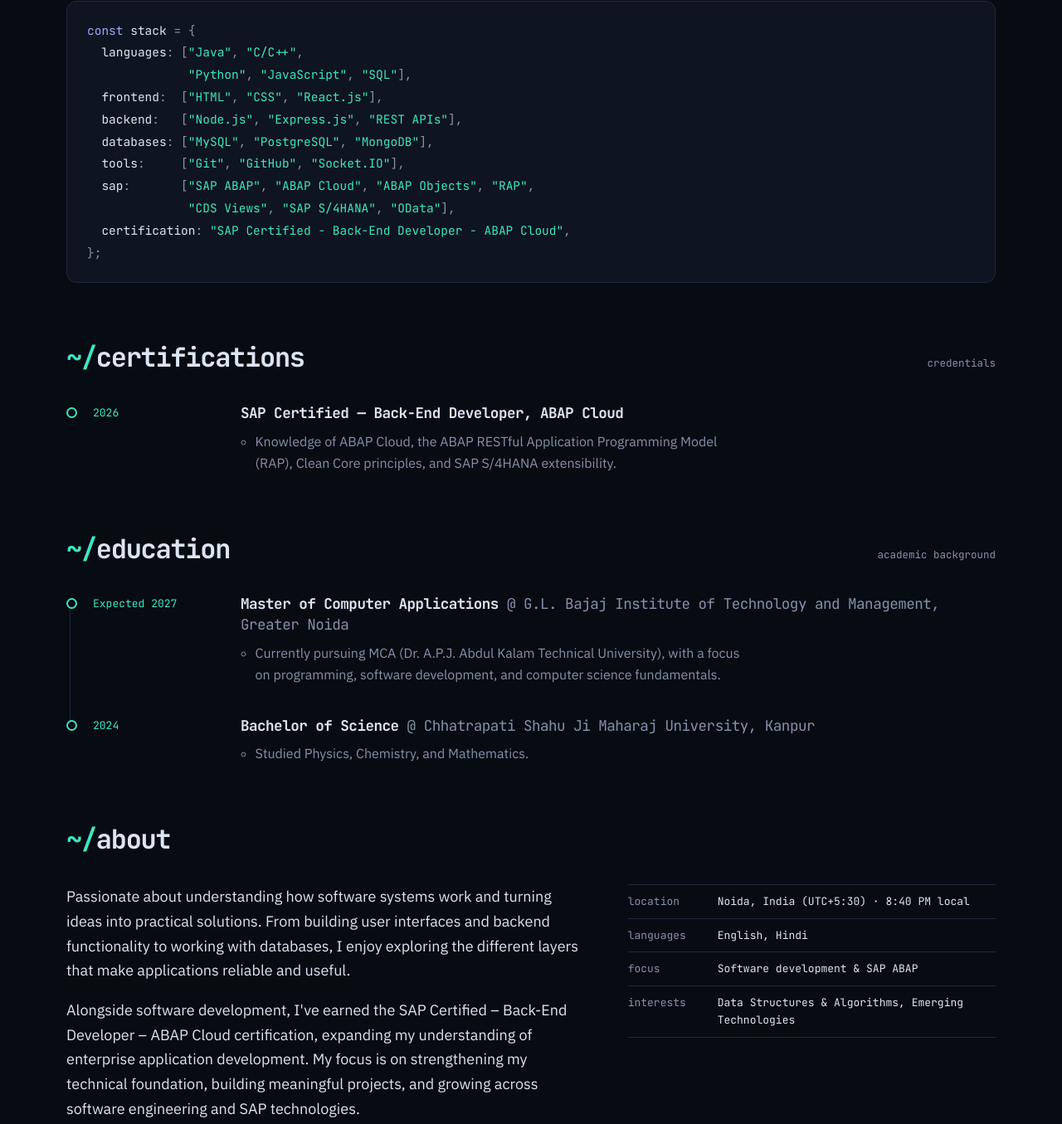
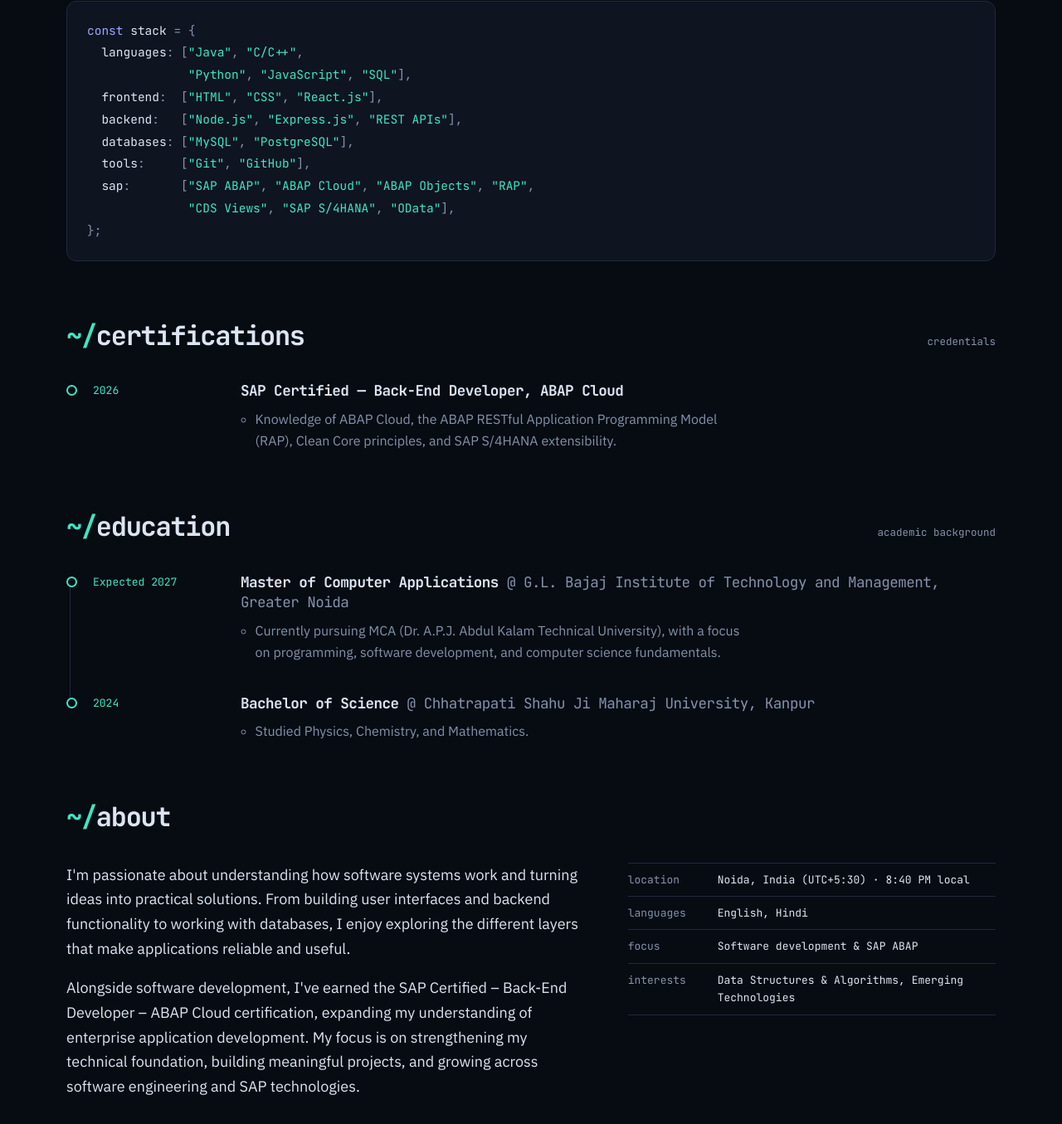
Before and after one commit to YashhMishraa/yash-portfolio, a plain HTML site: page index.html in a window 1280 px wide. Shown: the part 1323-2678 px from the top of the page at 83% size. Drawn offline with Linux system fonts and the light colour scheme.

Commit message:
Changes-2

```diff
--- a/index.html
+++ b/index.html
@@ -497,7 +497,7 @@ footer { display: flex; flex-wrap: wrap; justify-content: space-between; gap: 6p
       <div class="term" role="img" aria-label="Terminal window showing who I am and what I am working on">
         <div class="term-bar"><i></i><i></i><i></i><span>~/yashmishra — zsh</span></div>
 <pre><span class="p">$</span> <span class="c">whoami</span>
-<span class="me">Yash Mishra</span>,
+<span class="me">Yash Mishra</span>
 MCA student & software developer
 
 <span class="p">$</span> <span class="c">cat focus.txt</span>
@@ -563,11 +563,10 @@ MCA student & software developer
               <span class="s">"Python"</span>, <span class="s">"JavaScript"</span>, <span class="s">"SQL"</span>],
   <span class="n">frontend</span>:  [<span class="s">"HTML"</span>, <span class="s">"CSS"</span>, <span class="s">"React.js"</span>],
   <span class="n">backend</span>:   [<span class="s">"Node.js"</span>, <span class="s">"Express.js"</span>, <span class="s">"REST APIs"</span>],
-  <span class="n">databases</span>: [<span class="s">"MySQL"</span>, <span class="s">"PostgreSQL"</span>, <span class="s">"MongoDB"</span>],
-  <span class="n">tools</span>:     [<span class="s">"Git"</span>, <span class="s">"GitHub"</span>, <span class="s">"Socket.IO"</span>],
+  <span class="n">databases</span>: [<span class="s">"MySQL"</span>, <span class="s">"PostgreSQL"</span>],
+  <span class="n">tools</span>:     [<span class="s">"Git"</span>, <span class="s">"GitHub"</span>],
   <span class="n">sap</span>:       [<span class="s">"SAP ABAP"</span>, <span class="s">"ABAP Cloud"</span>, <span class="s">"ABAP Objects"</span>, <span class="s">"RAP"</span>,
               <span class="s">"CDS Views"</span>, <span class="s">"SAP S/4HANA"</span>, <span class="s">"OData"</span>],
-  <span class="n">certification</span>: <span class="s">"SAP Certified - Back-End Developer - ABAP Cloud"</span>,
 };</pre>
       </div>
     </section>
@@ -611,7 +610,7 @@ MCA student & software developer
       <div class="head"><h2><span>~/</span>about</h2></div>
       <div class="about">
         <div>
-          <p>Passionate about understanding how software systems work and turning ideas into practical solutions. From building user interfaces and backend functionality to working with databases, I enjoy exploring the different layers that make applications reliable and useful.</p>
+          <p>I'm passionate about understanding how software systems work and turning ideas into practical solutions. From building user interfaces and backend functionality to working with databases, I enjoy exploring the different layers that make applications reliable and useful.</p>
           <p>Alongside software development, I've earned the SAP Certified – Back-End Developer – ABAP Cloud certification, expanding my understanding of enterprise application development. My focus is on strengthening my technical foundation, building meaningful projects, and growing across software engineering and SAP technologies.</p>
         </div>
         <dl class="kv">
```
